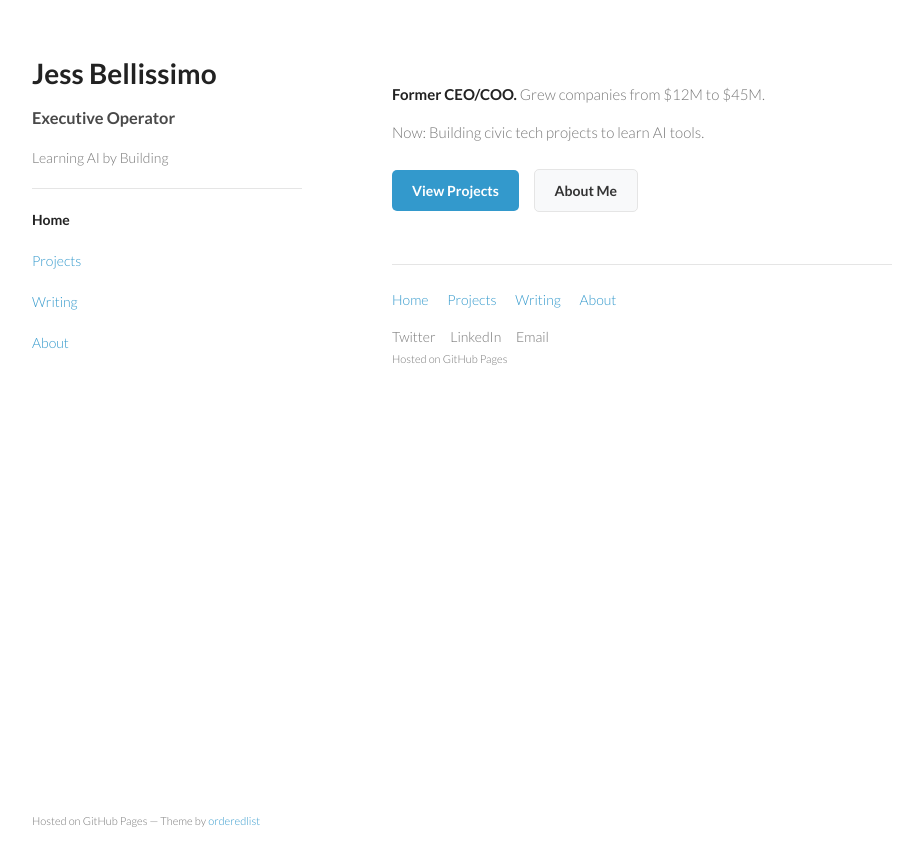
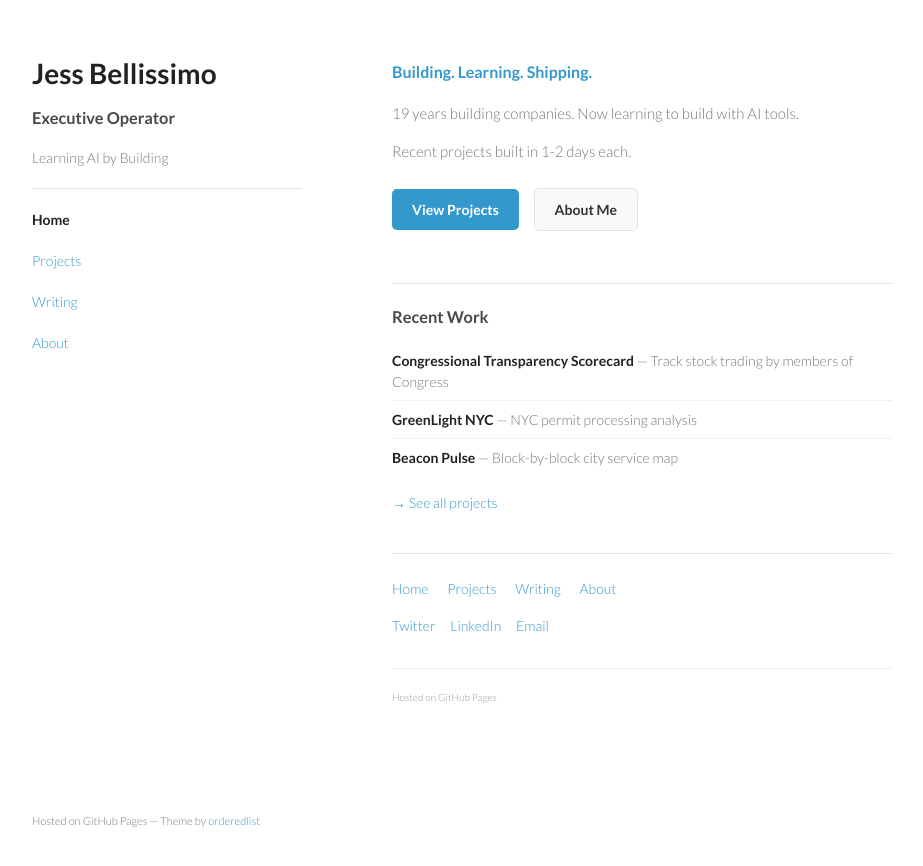
Before and after one commit to JBellissimo/jbellissimo.github.io, a Jekyll site: the page index.html, which Jekyll copies as it is, in a window 1280 px wide. Shown: the top 866 px of the page, without its empty margins (178-1101 px from the left). Built offline with Jekyll 4.4.1, drawn with Linux system fonts in a browser that asks for light colours.

Commit message:
Update all pages with revised content and styling
- Homepage: Add tagline, recent work section, cleaner layout
- About: Refined content, consistent styling
- Projects: Rename Democracy Scorecard to Congressional Transparency Scorecard
- All pages: Fix footer social link colors, move hosted credit to bottom

Co-Authored-By: Claude Opus 4.5 <noreply@anthropic.com>

```diff
--- a/index.html
+++ b/index.html
@@ -9,10 +9,16 @@
     <link rel="stylesheet" href="stylesheets/pygment_trac.css">
     <meta name="viewport" content="width=device-width, initial-scale=1, user-scalable=no">
     <style>
-      .intro {
-        margin: 24px 0 32px 0;
+      .hero {
+        margin-bottom: 32px;
       }
-      .intro p {
+      .hero .tagline {
+        color: #39c;
+        font-size: 16px;
+        font-weight: 700;
+        margin-bottom: 16px;
+      }
+      .hero p {
         font-size: 15px;
         line-height: 1.7;
         margin-bottom: 12px;
@@ -47,6 +53,29 @@
         background: #e9ecef;
         color: #333;
       }
+      .recent-work {
+        margin-top: 40px;
+        padding-top: 24px;
+        border-top: 1px solid #e5e5e5;
+      }
+      .recent-work h3 {
+        margin-bottom: 16px;
+      }
+      .work-list {
+        list-style: none;
+        padding: 0;
+        margin: 0 0 16px 0;
+      }
+      .work-list li {
+        padding: 8px 0;
+        border-bottom: 1px solid #f0f0f0;
+      }
+      .work-list li:last-child {
+        border-bottom: none;
+      }
+      .work-list strong {
+        color: #222;
+      }
       /* Footer styles */
       .page-footer {
         margin-top: 40px;
@@ -59,12 +88,20 @@
       .footer-nav a {
         margin-right: 16px;
       }
+      .footer-social {
+        margin-bottom: 24px;
+      }
       .footer-social a {
         margin-right: 12px;
-        color: #777;
       }
-      .footer-social a:hover {
-        color: #39c;
+      .footer-credit {
+        margin-top: 32px;
+        padding-top: 16px;
+        border-top: 1px solid #f0f0f0;
+      }
+      .footer-credit small {
+        font-size: 10px;
+        color: #999;
       }
     </style>
   </head>
@@ -86,17 +123,28 @@
       </header>
 
       <section>
-        <div class="intro">
+        <div class="hero">
+          <p class="tagline">Building. Learning. Shipping.</p>
           <p>
-            <strong>Former CEO/COO.</strong> Grew companies from $12M to $45M.
+            19 years building companies. Now learning to build with AI tools.
           </p>
           <p>
-            Now: Building civic tech projects to learn AI tools.
+            Recent projects built in 1-2 days each.
           </p>
           <div class="cta-buttons">
             <a href="/projects.html" class="btn-primary">View Projects</a>
             <a href="/about.html" class="btn-secondary">About Me</a>
           </div>
+        </div>
+
+        <div class="recent-work">
+          <h3>Recent Work</h3>
+          <ul class="work-list">
+            <li><strong>Congressional Transparency Scorecard</strong> — Track stock trading by members of Congress</li>
+            <li><strong>GreenLight NYC</strong> — NYC permit processing analysis</li>
+            <li><strong>Beacon Pulse</strong> — Block-by-block city service map</li>
+          </ul>
+          <p><a href="/projects.html">→ See all projects</a></p>
         </div>
 
         <!-- Page Footer -->
@@ -112,7 +160,9 @@
             <a href="https://www.linkedin.com/in/jessbellissimo/" target="_blank" rel="noopener">LinkedIn</a>
             <a href="mailto:jbellissimo@gmail.com">Email</a>
           </div>
-          <p><small>Hosted on GitHub Pages</small></p>
+          <div class="footer-credit">
+            <small>Hosted on GitHub Pages</small>
+          </div>
         </div>
 
       </section>
```
Also changed, not shown: about.html (+22 -12 lines), projects.html (+18 -8 lines).
